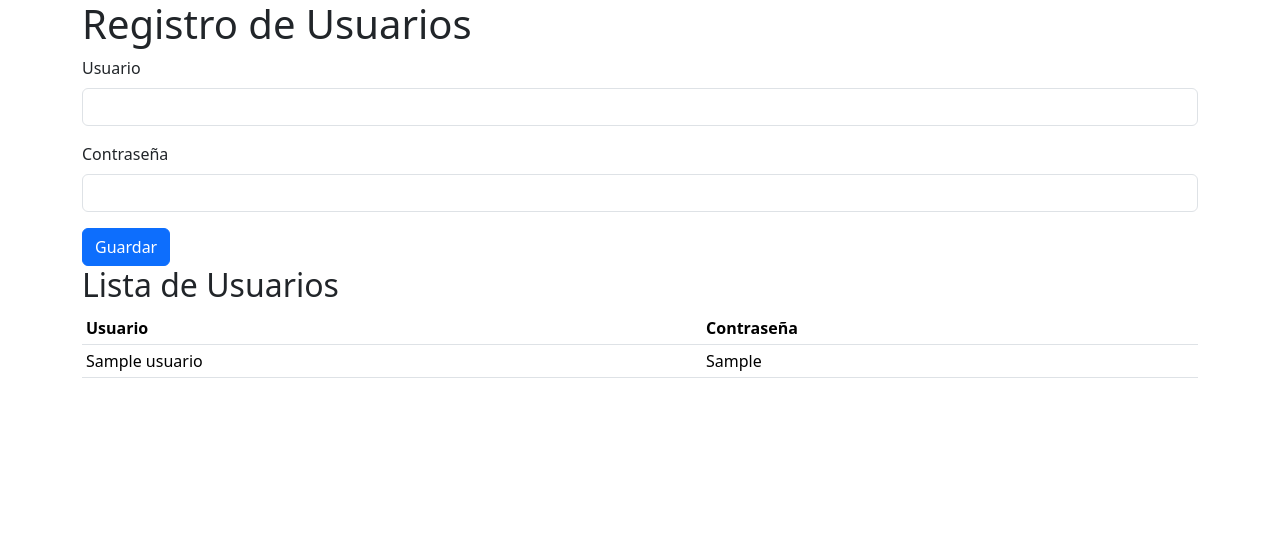
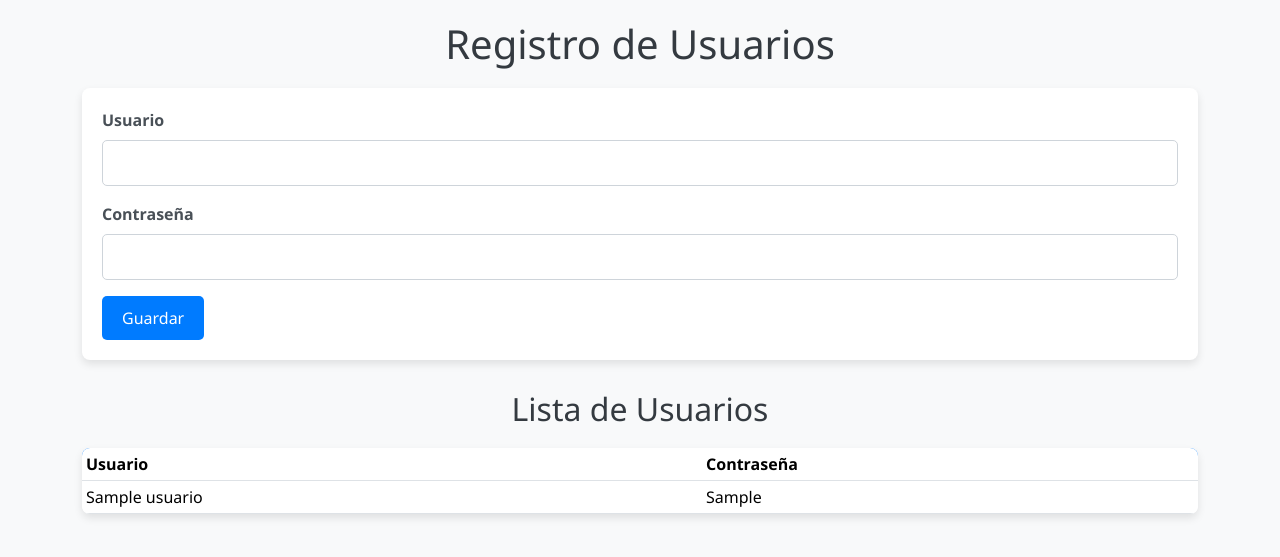
Before and after one commit to Alan-Cortez/poeta_flask, a Flask app: page / in a window 1280 px wide. Shown: the top 557 px of the page. Run offline with Flask 3, Linux system fonts and the light colour scheme; tables that the repository leaves empty or names only in its code hold one stand-in row (values such as "Sample post"); some libraries are stand-ins or nearby versions.

Commit message:
Update app.html

```diff
--- a/templates/app.html
+++ b/templates/app.html
@@ -9,6 +9,125 @@
     <title>App</title>
 </head>
 <body>
+     <style>
+        /* Estilos generales */
+        body {
+            background-color: #f8f9fa;
+            font-family: 'Segoe UI', Tahoma, Geneva, Verdana, sans-serif;
+            margin: 0;
+            padding: 0;
+            padding-top: 20px;
+        }
+
+        h1, h2 {
+            color: #343a40;
+            text-align: center;
+            margin-bottom: 20px;
+        }
+
+        /* Formulario de usuario */
+        #formUsuario {
+            background-color: #ffffff;
+            padding: 20px;
+            border-radius: 8px;
+            box-shadow: 0 4px 8px rgba(0, 0, 0, 0.1);
+            margin-bottom: 30px;
+        }
+
+        .form-label {
+            font-weight: bold;
+            color: #495057;
+        }
+
+        input[type="text"],
+        input[type="password"] {
+            border: 1px solid #ced4da;
+            border-radius: 5px;
+            padding: 10px;
+            width: 100%;
+            box-sizing: border-box;
+            margin-bottom: 10px;
+            transition: border-color 0.3s ease;
+        }
+
+        input[type="text"]:focus,
+        input[type="password"]:focus {
+            border-color: #007bff;
+        }
+
+        button[type="submit"] {
+            background-color: #007bff;
+            border: none;
+            border-radius: 5px;
+            padding: 10px 20px;
+            color: white;
+            font-size: 16px;
+            transition: background-color 0.3s ease;
+        }
+
+        button[type="submit"]:hover {
+            background-color: #0056b3;
+        }
+
+        /* Tabla de usuarios */
+        table {
+            width: 100%;
+            background-color: white;
+            border-collapse: collapse;
+            border-radius: 8px;
+            overflow: hidden;
+            box-shadow: 0 4px 8px rgba(0, 0, 0, 0.1);
+        }
+
+        thead {
+            background-color: #007bff;
+            color: white;
+        }
+
+        thead th {
+            padding: 15px;
+            text-align: left;
+            font-weight: bold;
+        }
+
+        tbody td {
+            padding: 15px;
+            border-bottom: 1px solid #dee2e6;
+        }
+
+        tbody tr:nth-child(even) {
+            background-color: #f2f2f2;
+        }
+
+        /* Mensajes y alertas */
+        .alert {
+            background-color: #28a745;
+            color: white;
+            padding: 10px;
+            border-radius: 5px;
+            margin-bottom: 20px;
+        }
+
+        .alert-danger {
+            background-color: #dc3545;
+        }
+
+        /* Responsive */
+        @media (max-width: 768px) {
+            body {
+                padding: 10px;
+            }
+
+            #formUsuario {
+                padding: 15px;
+            }
+
+            button[type="submit"] {
+                width: 100%;
+            }
+        }
+              </style>
+
     <div class="container">
         <h1>Registro de Usuarios</h1>
 
```
